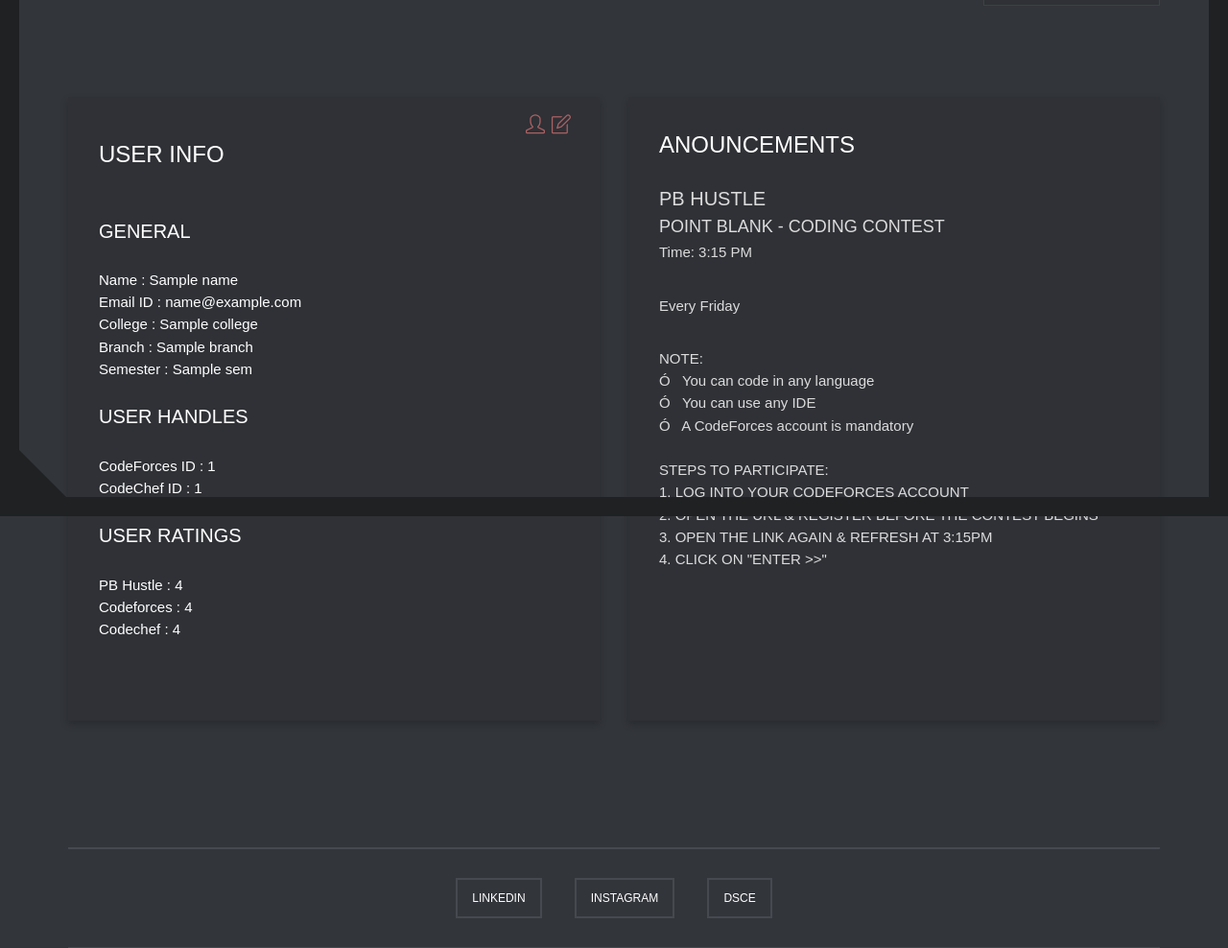
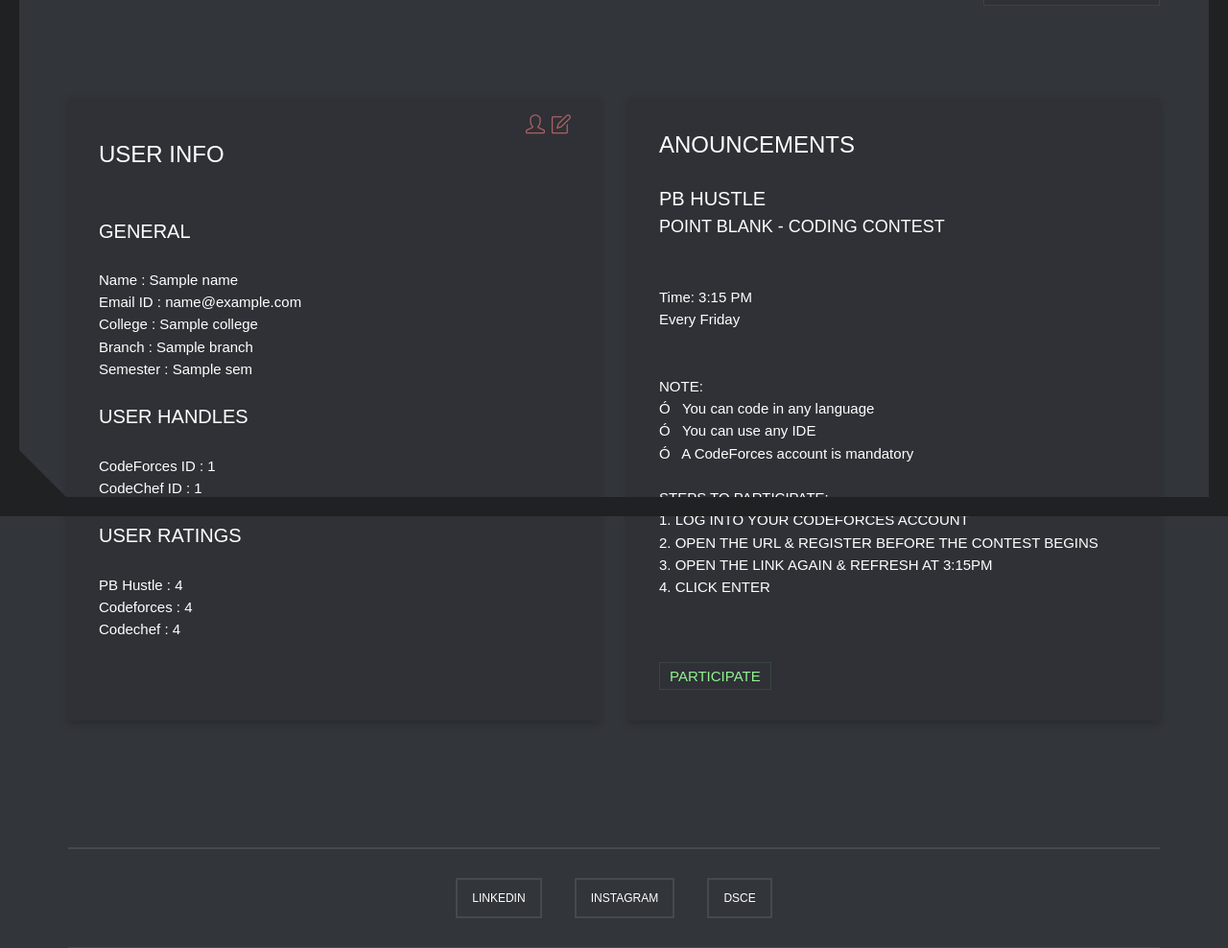
Before and after one commit to SSD-2020/PBhustle, a Django app: template templates/userhome.html in a window 1280 px wide. Shown: the part 262-1250 px from the top of the page at 96% size. Run offline with Django 3.2, Linux system fonts and the light colour scheme; the template is opened without the code that fills it: most values are stand-ins (such as "Sample title", 1, 10 or a date in 2020); some libraries are stand-ins or nearby versions.

Commit message:
USER HOME

```diff
--- a/templates/userhome.html
+++ b/templates/userhome.html
@@ -329,29 +329,33 @@
                                 <div id="menu-1" class="homepage home-section container">
                                     <div class="card-container">
                                        <br>
-                                        <h3 style="color: #fff; margin-top: -10px;" class="animated fadeInRight" >anouncements</h3>
+                                        <h3 style="color: #fff; margin-top: -10px;animation-delay: 200ms;" class="animated fadeInDownBig" >anouncements</h3>
                                         <br>
 
-                                        <h4>PB Hustle</h4>
-                                        <h5>
+                                        <h4 style="color: #fff; animation-delay: 300ms;" class="animated fadeInDownBig">PB Hustle</h4>
+                                        <h5 style="color: #fff; animation-delay: 300ms;" class="animated fadeInDownBig">
                                             Point Blank -  Coding Contest
                                         </h5>
-                                       <p> Time: 3:15 PM</p>
-                                       <p> Every Friday</p>
+                                        <br>
+                                        <br>
+                                       <p style="color: #fff; margin-bottom: 0px;animation-delay: 320ms;" class="animated fadeInLeft"> Time: 3:15 PM</p>
+                                       <p style="color: #fff; margin-bottom: 0px;animation-delay: 320ms;" class="animated fadeInLeft"> Every Friday</p>
 
-                                       <h6>Note:</h6>
+                                       <br>
+                                       <br>
+                                       <h6 style="color: #fff; margin-bottom: 0px;animation-delay: 380ms;" class="animated fadeInLeft">Note:</h6>
                                        <ul>
-                                        <li> 	O&#769; &nbsp; You can code in any language</li>
-                                        <li>	O&#769; &nbsp; You can use any IDE</li>
-                                        <li> 	O&#769;  &nbsp; A CodeForces account is mandatory</li>
+                                        <li style="color: #fff; margin-bottom: 0px;animation-delay: 380ms;" class="animated fadeInLeft"> 	O&#769; &nbsp; You can code in any language</li>
+                                        <li style="color: #fff; margin-bottom: 0px;animation-delay: 380ms;" class="animated fadeInLeft">	O&#769; &nbsp; You can use any IDE</li>
+                                        <li style="color: #fff; margin-bottom: 0px;animation-delay: 380ms;" class="animated fadeInLeft"> 	O&#769;  &nbsp; A CodeForces account is mandatory</li>
                                         </ul>
                                         <br>
 
-                                        <h6>Steps to participate:</h6>
-                                        <h6>1. Log into your Codeforces Account</h6>
-                                        <h6>2. Open the URL & register before the contest begins</h6>
-                                        <h6>3. Open the link again & refresh at 3:15pm</h6>
-                                        <h6>4. Click on "Enter >>"</h6>
+                                        <h6 style="color: #fff;animation-delay: 500ms;  " class="animated fadeInDownBig">Steps to participate:</h6>
+                                        <h6 style="color: #fff; margin-bottom: 0px;animation-delay: 520ms;" class="animated fadeInLeft">1. Log into your Codeforces Account</h6>
+                                        <h6 style="color: #fff; margin-bottom: 0px;animation-delay: 540ms;" class="animated fadeInLeft">2. Open the URL & register before the contest begins</h6>
+                                        <h6 style="color: #fff; margin-bottom: 0px;animation-delay: 560ms;" class="animated fadeInLeft">3. Open the link again & refresh at 3:15pm</h6>
+                                        <h6 style="color: #fff; margin-bottom: 0px;animation-delay: 580ms;" class="animated fadeInLeft">4. Click Enter </h6>
                                         <!-- <button href="https://codeforces.com/contestInvitation/a4a0b5db175194a9ea9a686cbd7214613de389c3"></button> -->
                                         <!-- Contest URL:  -->
 
@@ -362,6 +366,17 @@
                                        <br>
 
                                         <!-- <button onclick="document.getElementById('id01').style.display='block'" style="width:auto;">Register</button> -->
+                                        <a href=""  class="animated zoomInDown"
+                                        style="
+
+                                        width: auto;
+                                        margin: 8px 0;
+                                        padding: 5px 10px;
+                                        color: rgba(146, 241, 146,1.1);
+                                        /* background-color: #2f3136; */
+                                        border: 0.5px solid rgba(146, 241, 146,0.1);"
+
+                                        > PARTICIPATE </a>
 
 
 
```
Also changed, not shown: templates/landingpage.html (+7 -12 lines).
